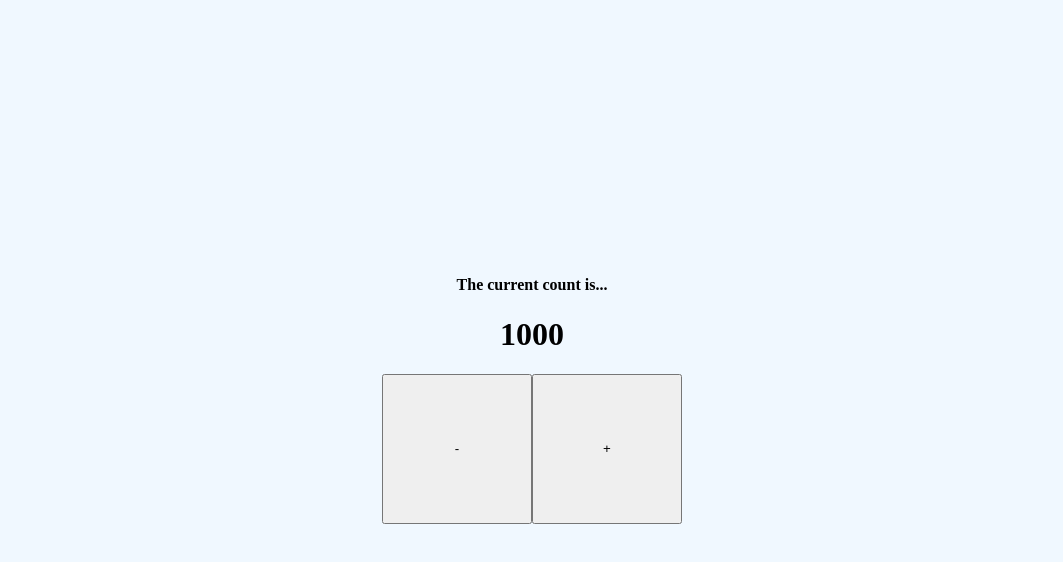
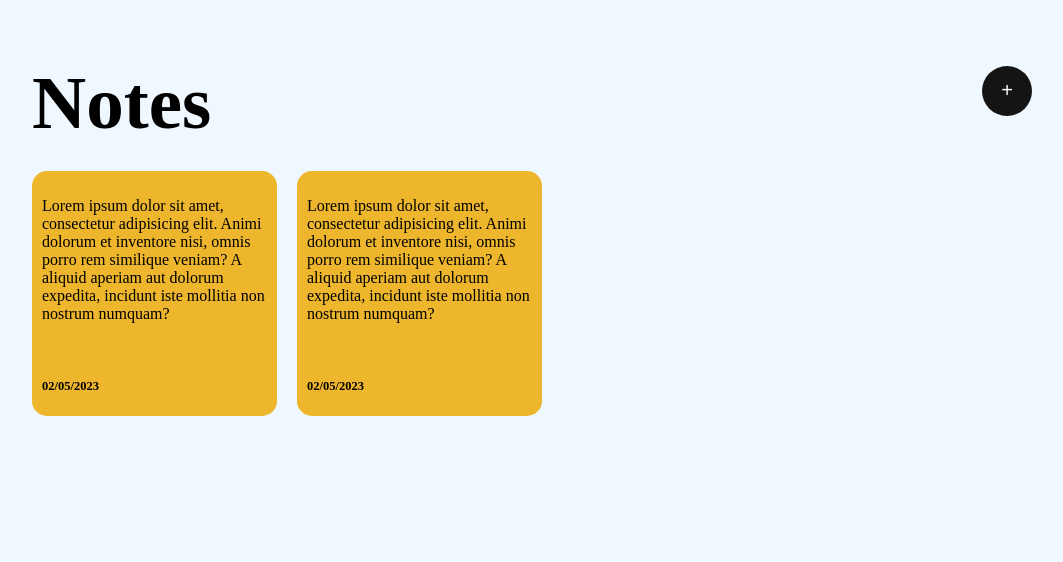
Before and after one commit to Kit-Bryan/vue-beginner-projects, a Vue app: page / in a window 1280 px wide. Shown: the top 562 px of the page, without its empty margins (108-1171 px from the left). Built offline with nearby package versions, Linux system fonts and the light colour scheme.

Commit message:
Toggle modal visibility

```diff
--- a/src/App.vue
+++ b/src/App.vue
@@ -1,49 +1,139 @@
-<script setup> // Composition API by typing 'setup'
+<script setup>
 import { ref } from "vue";
-let count = ref(1000)
 
-const addToCount = ()=> {
-    count.value++
-}
+let showModal = ref(false);
 
-const subtractFromCount = ()=> {
-    count.value--
-}
 </script>
 
 <template>
     <main>
-        <div>
-            <h4>The current count is...</h4>
-            <h1>
-                {{ count }}
-            </h1>
-            <button @mousemove="subtractFromCount">-</button>
-            <button @mousemove="addToCount">+</button>
+        <div v-if="showModal" class="overlay">
+            <div class="modal">
+                <textarea name="note" id="note" cols="30" rows="10">
+                </textarea>
+                <button>Add Note</button>
+                <button @click="showModal = false" class="close">Close</button>
+            </div>
+        </div>
+        <div class="container">
+            <header>
+                <h1>Notes</h1>
+                <button @click="showModal = true">+</button>
+            </header>
+            <div class="cards-container">
+                <div class="card">
+                    <p class="main-text">Lorem ipsum dolor sit amet, consectetur adipisicing elit. Animi dolorum et
+                        inventore nisi, omnis porro rem similique veniam? A aliquid aperiam aut dolorum expedita,
+                        incidunt iste mollitia non nostrum numquam?</p>
+                    <p class="date">02/05/2023</p>
+                </div>
+                <div class="card">
+                    <p class="main-text">Lorem ipsum dolor sit amet, consectetur adipisicing elit. Animi dolorum et
+                        inventore nisi, omnis porro rem similique veniam? A aliquid aperiam aut dolorum expedita,
+                        incidunt iste mollitia non nostrum numquam?</p>
+                    <p class="date">02/05/2023</p>
+                </div>
+            </div>
+
         </div>
     </main>
 </template>
 
 <style scoped>
-h4 {
-    margin: 0;
+main {
+    height: 100vh;
+    width: 100vw;
+    background-color: aliceblue;
 }
 
-main {
-    background-color: aliceblue;
-    width: 100vw;
-    height: 100vh;
+.container {
+    max-width: 1000px;
+    padding: 10px;
+    margin: 0 auto;
+}
+
+header {
+    display: flex;
+    justify-content: space-between;
+    align-items: center;
+}
+
+h1 {
+    font-weight: bold;
+    margin-bottom: 25px;
+    font-size: 75px;
+}
+
+header button {
+    border: none;
+    padding: 10px;
+    width: 50px;
+    height: 50px;
+    cursor: pointer;
+    background-color: rgb(21, 20, 20);
+    border-radius: 100%;
+    color: white;
+    font-size: 20px
+}
+
+.cards-container {
+    display: flex;
+    flex-wrap: wrap;
+}
+
+.card {
+    width: 225px;
+    height: 225px;
+    background-color: rgb(237, 182, 44);
+    padding: 10px;
+    border-radius: 15px;
+    display: flex;
+    flex-direction: column;
+    justify-content: space-between;
+    margin-right: 20px;
+    margin-bottom: 20px;
+}
+
+.date {
+    font-size: 12.5px;
+    font-weight: bold;
+}
+
+.overlay {
+    position: absolute;
+    width: 100%;
+    height: 100%;
+    background-color: rgba(0, 0, 0, 0.77);
+    z-index: 10;
     display: flex;
     align-items: center;
     justify-content: center;
 }
 
-div {
-    text-align: center;
+.modal {
+    width: 750px;
+    background-color: white;
+    border-radius: 10px;
+    padding: 30px;
+    position: relative;
+    display: flex;
+    flex-direction: column;
 }
 
-button {
-    width: 150px;
-    aspect-ratio: 1;
+.modal button {
+    padding: 10px 20px;
+    font-size: 20px;
+    width: 100%;
+    background-color: blueviolet;
+    border: none;
+    color: white;
+    cursor: pointer;
+    margin-top: 15px;
 }
+
+.modal .close {
+    background-color: rgb(193, 15, 15);
+    margin-top: 7px;
+}
+
 </style>
```
Also changed, not shown: 1 other file (tests, documents, lock files or other folders).
